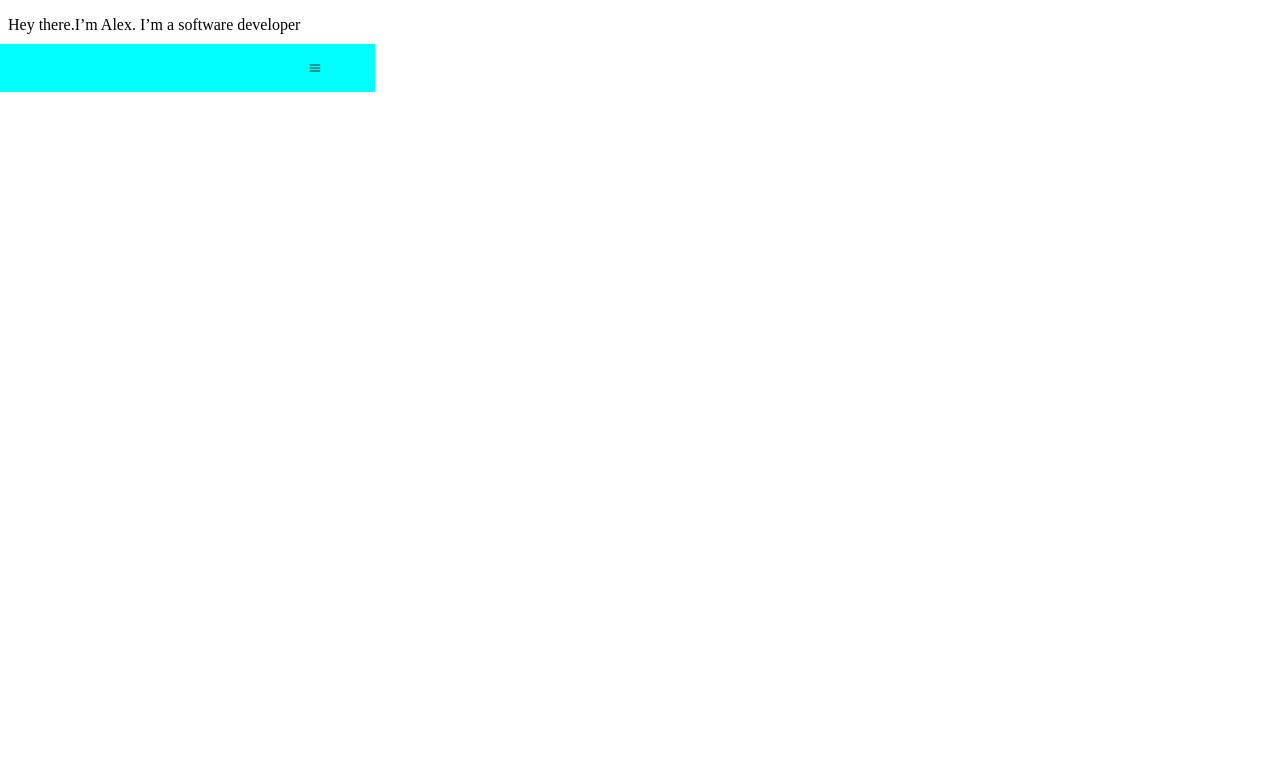
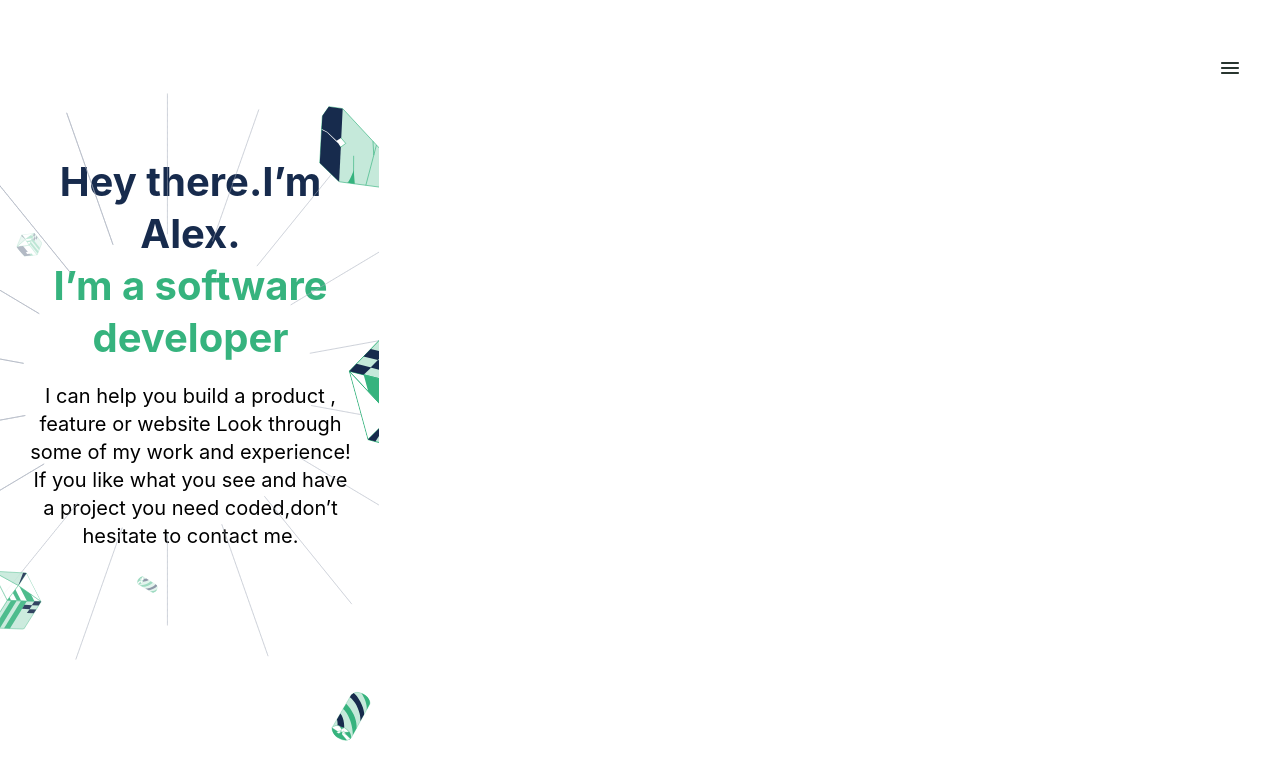
Before and after one commit to K0ppai/portfolio_setup_mobile_first, a website: page index.html in a window 1280 px wide. Drawn offline with Linux system fonts and the light colour scheme.

Commit message:
Add toolbar,headline section and background image

```diff
--- a/index.html
+++ b/index.html
@@ -13,11 +13,21 @@
        <img src="Normal Button/Tertiary/Enabled.svg" alt="vector icon">
     </div>
   </header>
+
   <section class="headline">
-    <p>Hey there.I’m Alex.
-      <span>I’m a software developer</span>
-    </p>
+    <div class="greeting">
+      <p>Hey there.I’m Alex.<br>
+        <span>I’m a software developer</span>
+      </p>
+    </div>
+    <div class="article">
+      <article>I can help you build a product , feature or website Look through some of my work and experience! If you like what you see and have a project you need coded,don’t hesitate to contact me.
+      </article>
+    </div>
+    <div class="background-image">
+      <img src="header-illsutration-mobile.svg" alt="">
+    </div>
+  </section>
 
-  </section>
 </body>
 </html>
--- a/style.css
+++ b/style.css
@@ -1,36 +1,97 @@
+*{
+  margin: 0;
+  padding: 0;
+}
+body{
+  width: 100%;
+  height: auto;
+
+}
 .toolbar-container{
-  position: absolute;
-  left: 0px;
-  right: 0px;
-  top: 44px;
-  bottom: 0px;
-  background-color: aqua;
-  width: 375px;
+  display: flex;
+  flex-direction: row;
+  align-items: center;
+  justify-content: flex-end;
+  /* background-color: aqua; */
+  width: 100%;
   height: 48px;
+
+
+
 }
 
 .toolbar-icon{
   display: flex;
-  flex-direction: row;
-  align-items: flex-start;
-  padding: 8px;
+  align-items: center;
+  justify-content: center;
 
   position: absolute;
   width: 40px;
   height: 40px;
-  right: 24px;
-  top: calc(50% - 40px/2);
+  right: 30px;
+  top: 48px;
+
 
   border-radius: 8px;
+
 }
 
 .toolbar-container .toolbar-icon img{
-  width: 24px;
-  height: 24px;
+  width: 40px;
+  height: auto;
+}
+.headline{
+  display: flex;
+  flex-direction: column;
+  align-content: center;
+  width: 630.38px;
+  height: 653.32px;
+}
+.greeting{
+  position: absolute;
+  width: 327px;
+  height: 211px;
+  left: 27px;
+  top: 156px;
 
-  flex: none;
-  order: 0;
-  flex-grow: 0;
+  font-family: 'Inter';
+  font-style: normal;
+  font-weight: 700;
+  font-size: 40px;
+  line-height: 52px;
+
+  text-align: center;
+
+  color: #172B4D;
+}
+.greeting span{
+  color: #36B37E;
+}
+.article{
+  position: absolute;
+  width: 327px;
+  height: 164px;
+  left: 27px;
+  top: 382px;
+
+  font-family: 'Inter';
+  font-style: normal;
+  font-weight: 400;
+  font-size: 20px;
+  line-height: 28px;
+
+  text-align: center;
+}
+
+.background-image{
+  display: flex;
+  justify-content: center;
+
+  position: absolute;
+  width: 630.38px;
+  height: 653.32px;
+  left: -126.38px;
+  top: 92.8px;
 }
 @media screen {
 
```
